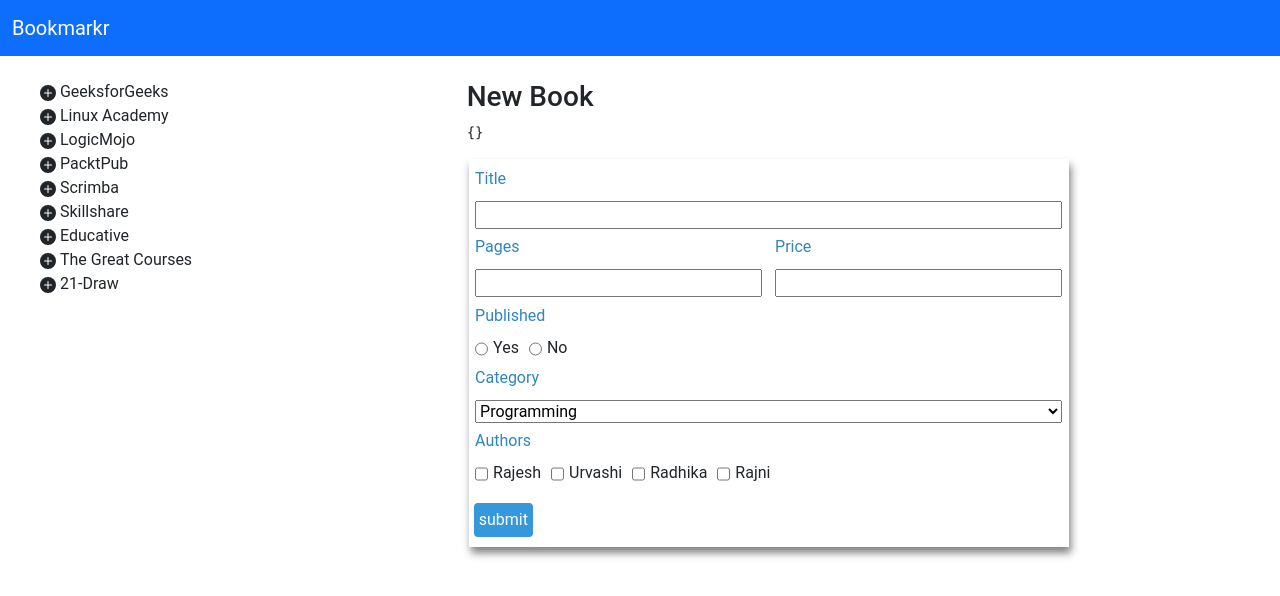
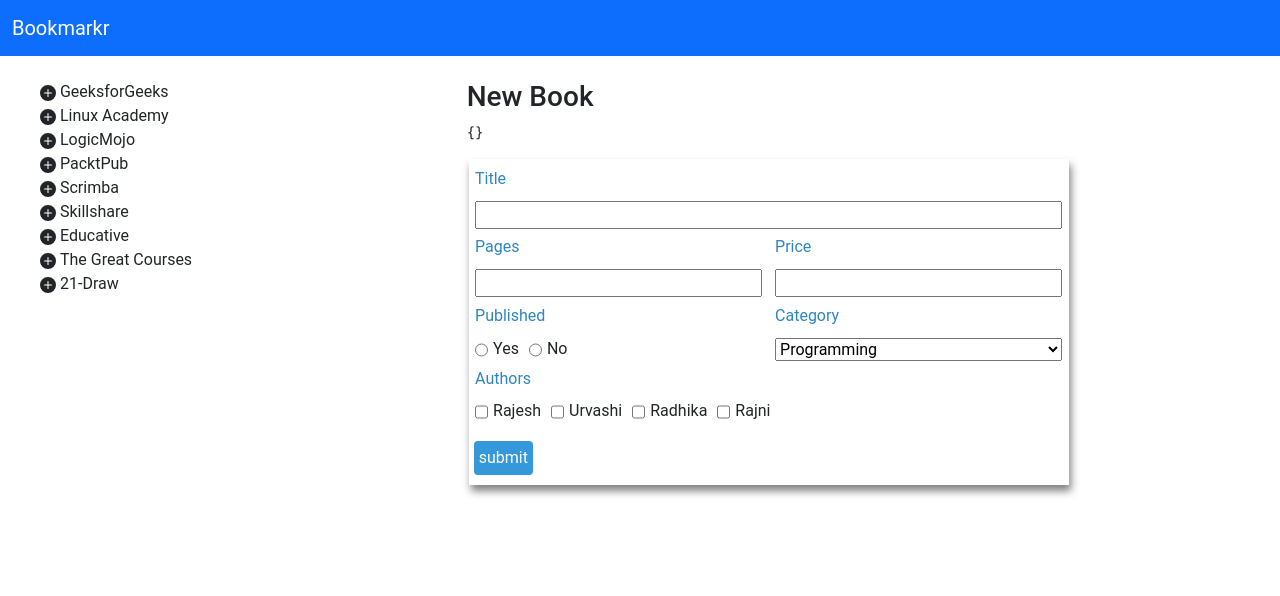
Before and after one commit to psibal/react-bookmarks, a React (Create React App) app: page / in a window 1280 px wide. Shown: the top 596 px of the page. Built offline with nearby package versions, Linux system fonts and the light colour scheme.

Commit message:
Form layout test

```diff
--- a/src/App.js
+++ b/src/App.js
@@ -167,7 +167,8 @@ function App() {
                 {
                   key: "category",
                   label: "Category",
-                  row: 4, col: 1,
+                  row: 3,
+                  col: 2,
                   type: "select",
                   value: "Programming",
                   options: [
```
